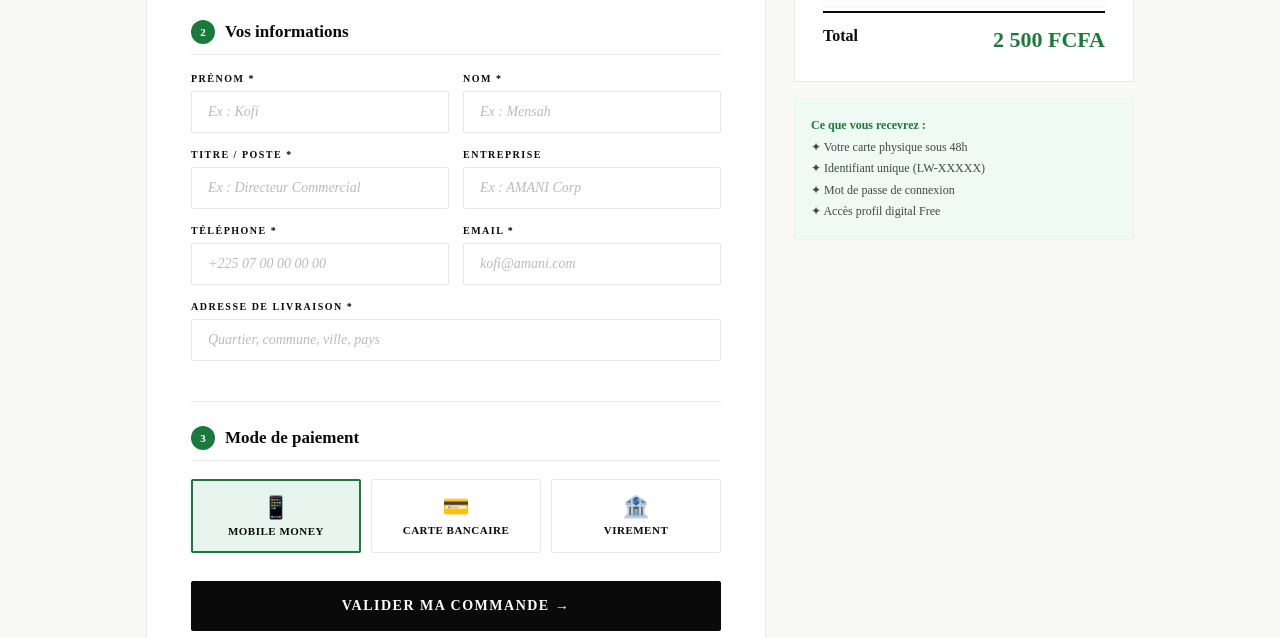
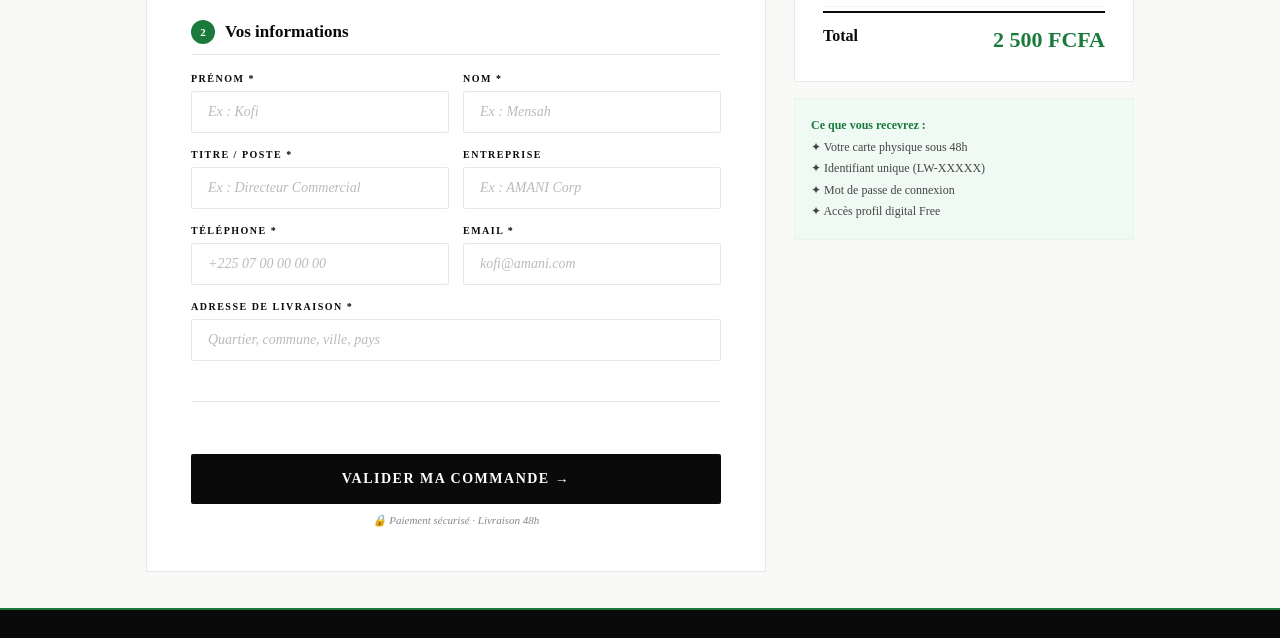
Before and after one commit to leadwase/LeadWasev2, a website: page public/commander.html in a window 1280 px wide. Shown: the part 440-1078 px from the top of the page. Drawn offline with Linux system fonts and the light colour scheme.

Commit message:
Update commander.html

```diff
--- a/public/commander.html
+++ b/public/commander.html
@@ -106,12 +106,12 @@
           <div class="f-group"><label class="f-label">Adresse de livraison *</label><input class="f-input" id="address" placeholder="Quartier, commune, ville, pays"></div>
         </div>
         <div style="height:1px;background:var(--gray5);margin:24px 0"></div>
-        <div class="sec-title"><span class="step-dot">3</span>Mode de paiement</div>
-        <div class="pay-row">
+        <!--div class="sec-title"><span class="step-dot">3</span>Mode de paiement</div-->
+        <!--div class="pay-row">
           <div class="pay-opt sel" onclick="selPay(this)"><div class="pay-icon">📱</div><div class="pay-name">Mobile Money</div></div>
           <div class="pay-opt" onclick="selPay(this)"><div class="pay-icon">💳</div><div class="pay-name">Carte bancaire</div></div>
           <div class="pay-opt" onclick="selPay(this)"><div class="pay-icon">🏦</div><div class="pay-name">Virement</div></div>
-        </div>
+      </div-->
         <button class="submit-btn" id="submit-btn" onclick="submitOrder()">Valider ma commande →</button>
         <p style="text-align:center;font-size:11px;color:var(--gray3);margin-top:10px;font-style:italic">🔒 Paiement sécurisé · Livraison 48h</p>
       </div>
```
